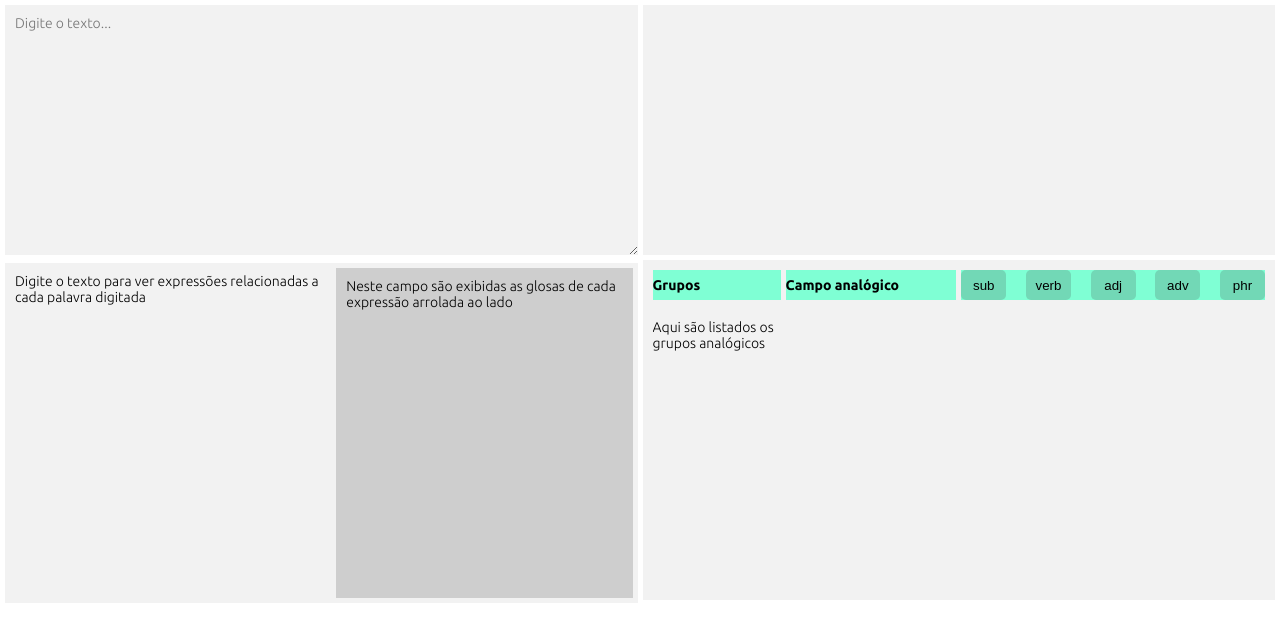
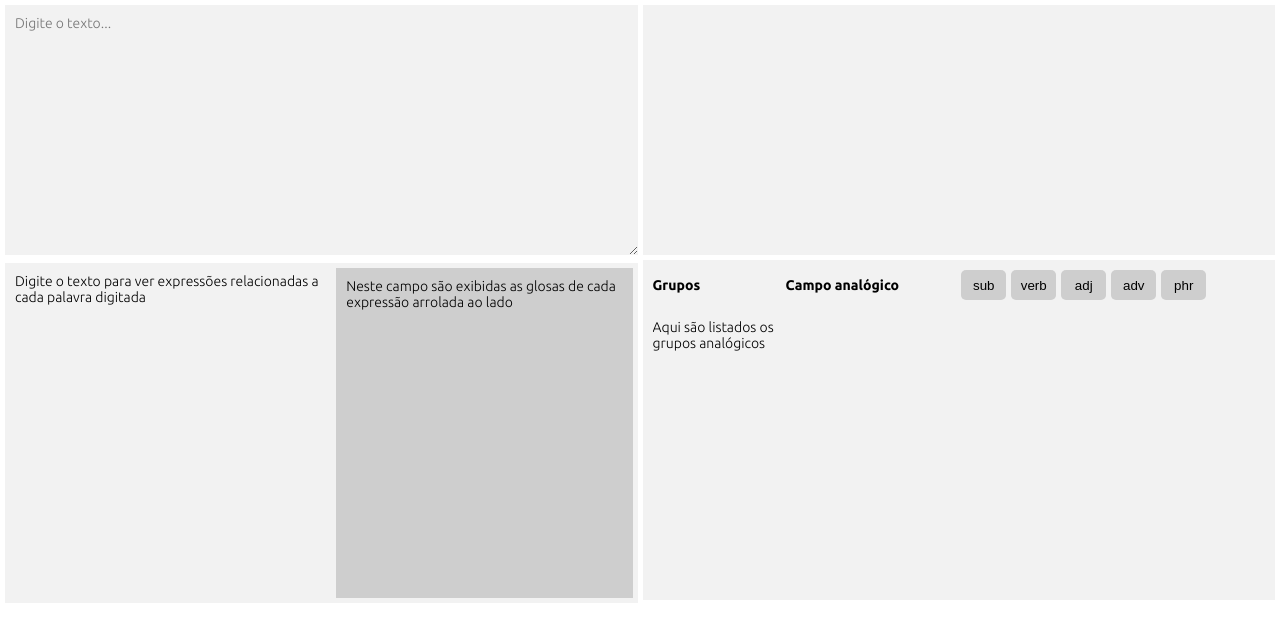
Before and after one commit to renribsilva/glossario, a Next.js app: page / in a window 1280 px wide. Shown: the top 642 px of the page. Built offline with nearby package versions, Linux system fonts and the light colour scheme.

Commit message:
arquivos modificados

```diff
--- a/src/styles/index.module.css
+++ b/src/styles/index.module.css
@@ -174,7 +174,7 @@
 }
 
 .analog_header_1{
-  background-color: aquamarine;
+  /* background-color: aquamarine; */
   flex: 1.5;
   height: 30px;
   display: flex;
@@ -182,17 +182,16 @@
 }
 
 .analog_header_2{
-  background-color: aquamarine;
+  /* background-color: aquamarine; */
   flex: 2;
   display: flex;
   align-items: center;
 }
 
 .analog_header_3{
-  background-color: aquamarine;
+  /* background-color: aquamarine; */
   flex: 3;
   display: flex;
-  justify-content: space-between;
   gap: 5px;
 }
 
```
